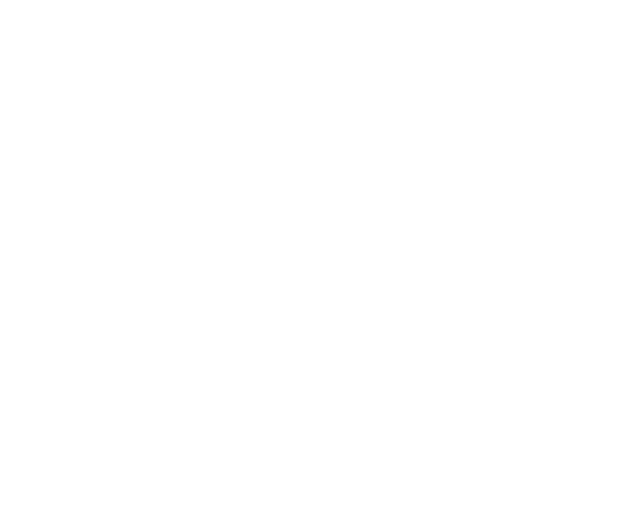
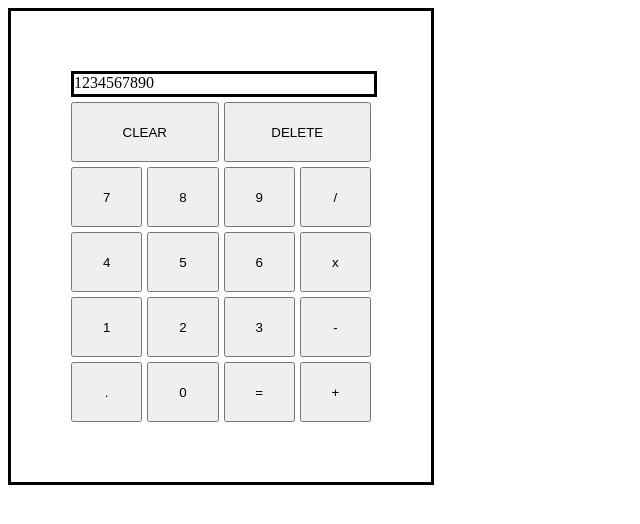
Before and after one commit to julianbopp/Calculator, a plain HTML site: page index.html in a window 1280 px wide. Shown: the whole page, without its empty margins (0-640 px from the left). Drawn offline with Linux system fonts and the light colour scheme.

Commit message:
add some calculator buttons and display in html

```diff
--- a/index.html
+++ b/index.html
@@ -10,5 +10,26 @@
 <body>
     <script src="external.js"></script>
 
+    <div class="buttons">
+        <div class="display">1234567890</div>
+        <button id="clear">CLEAR</button>
+        <button id="delete">DELETE</button>
+        <button class="digit" id="7">7</button>
+        <button class="digit" id="8">8</button>
+        <button class="digit" id="9">9</button>
+        <button class="operator" id="divide">/</button>
+        <button class="digit" id="4">4</button>
+        <button class="digit" id="5">5</button>
+        <button class="digit" id="6">6</button>
+        <button class="operator" id="multiply">x</button>
+        <button class="digit" id="1">1</button>
+        <button class="digit" id="2">2</button>
+        <button class="digit" id="3">3</button>
+        <button class="operator" id="subtract">-</button>
+        <button class="digit" id="comma">.</button>
+        <button class="digit" id="0">0</button>
+        <button class="digit" id="equals">=</button>
+        <button class="operator" id="add">+</button>
+    </div>
 </body>
 </html>
--- a/style.css
+++ b/style.css
@@ -0,0 +1,29 @@
+.buttons {
+    display: flex;
+    flex-wrap: wrap;
+    justify-content: space-between;
+    align-items: stretch;
+    width: 300px;
+    padding: 60px;
+    gap: 5px;
+
+    border-style: solid;
+}
+
+.digit, .operator{
+    height: 60px;
+    flex: 1 0 70px;
+    margin: 0;
+}
+
+
+#clear, #delete {
+    height: 60px;
+    flex: 1 0 140px;
+}
+
+.display{
+    height: 20px;
+    flex: 0 0 100%;
+    border-style: solid;
+}
```
